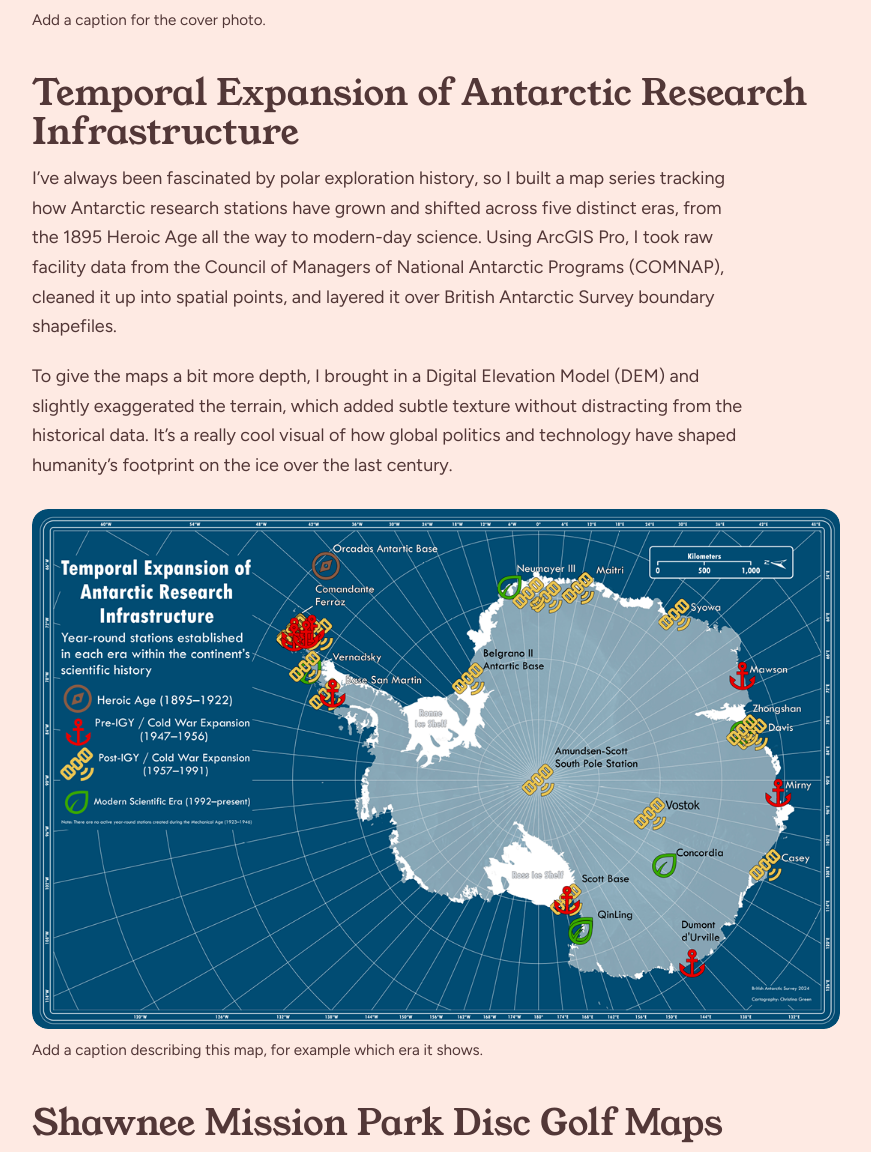
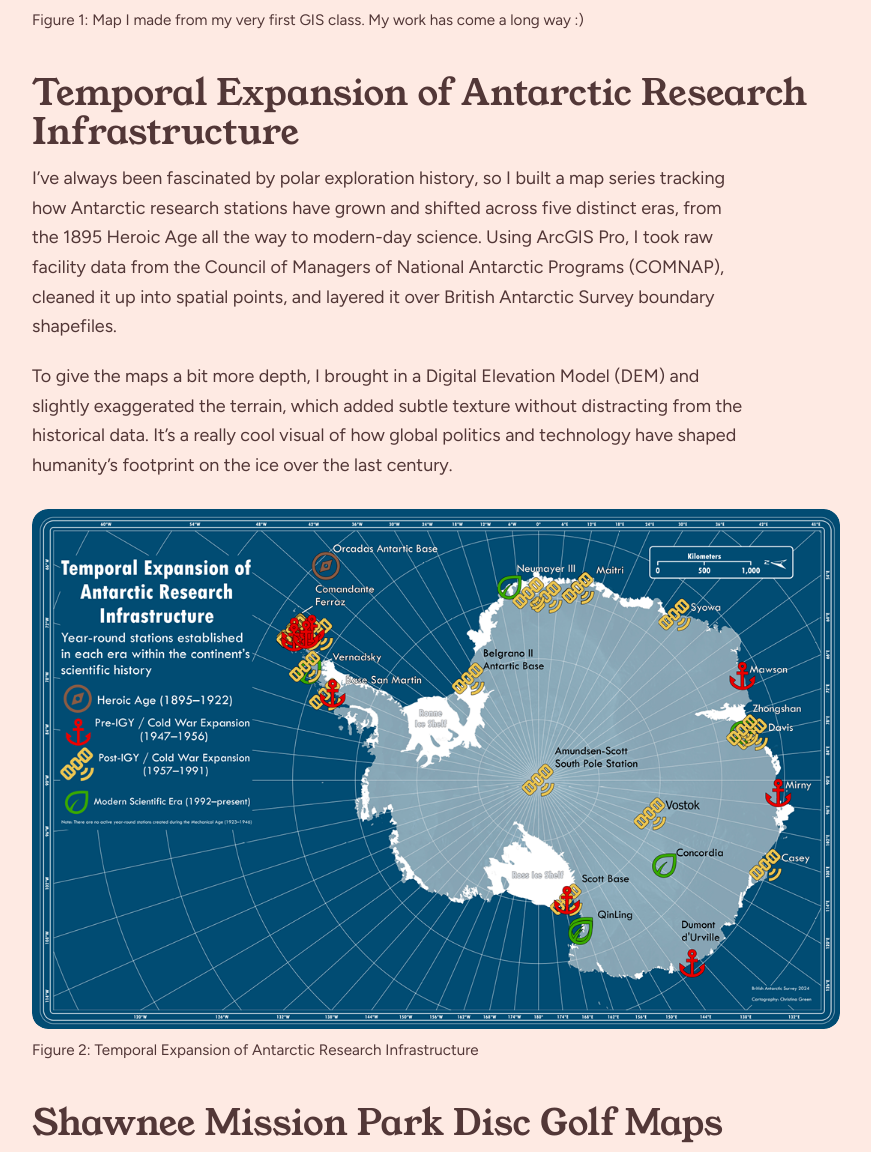
Before and after one commit to greenchristina/christinagreen.github.io, a plain HTML site: page projects/cartography-projects.html in a window 1280 px wide. Shown: the part 1010-2162 px from the top of the page, without its empty margins (82-953 px from the left). Drawn offline with Linux system fonts and the light colour scheme.

Commit message:
Update figure captions for cartography projects

```diff
--- a/projects/cartography-projects.html
+++ b/projects/cartography-projects.html
@@ -58,7 +58,7 @@
               <p class="figure-placeholder">Your cover photo will appear here<br><small>images/IMG_1025.JPG</small></p>
               <img src="../images/IMG_1025.JPG" alt="Cover photo for the cartography projects" onload="this.parentElement.classList.add('loaded')" onerror="this.style.display='none'">
             </div>
-            <figcaption>Add a caption for the cover photo.</figcaption>
+            <figcaption>Figure 1: Map I made from my very first GIS class. My work has come a long way :)</figcaption>
           </figure>
 
           <h2>Temporal Expansion of Antarctic Research Infrastructure</h2>
@@ -70,7 +70,7 @@
               <p class="figure-placeholder">Your map will appear here<br><small>images/Screenshot 2026-02-18 192613.png</small></p>
               <img src="../images/Screenshot%202026-02-18%20192613.png" alt="Map from the Antarctic research station series" onload="this.parentElement.classList.add('loaded')" onerror="this.style.display='none'">
             </div>
-            <figcaption>Add a caption describing this map, for example which era it shows.</figcaption>
+            <figcaption>Figure 2: Temporal Expansion of Antarctic Research Infrastructure</figcaption>
           </figure>
 
           <h2>Shawnee Mission Park Disc Golf Maps</h2>
@@ -83,7 +83,7 @@
                 <p class="figure-placeholder">Your PDF will appear here.<br><small>images/WP 8.5x11.pdf</small><br>If it does not display on your device, <a href="../images/WP%208.5x11.pdf" target="_blank" rel="noopener">open the PDF in a new tab</a>.</p>
               </object>
             </div>
-            <figcaption>Add a caption describing this map. <a href="../images/WP%208.5x11.pdf" target="_blank" rel="noopener">Open full-size PDF</a></figcaption>
+            <figcaption>Figure 3: Shawnee Mission Park Disc Golf Handheld Map <a href="../images/WP%208.5x11.pdf" target="_blank" rel="noopener">Open full-size PDF</a></figcaption>
           </figure>
 
         </div>
```
